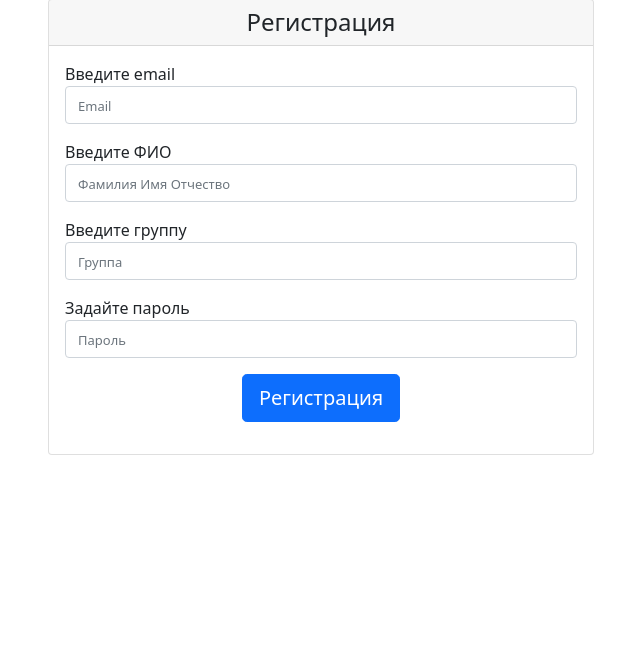
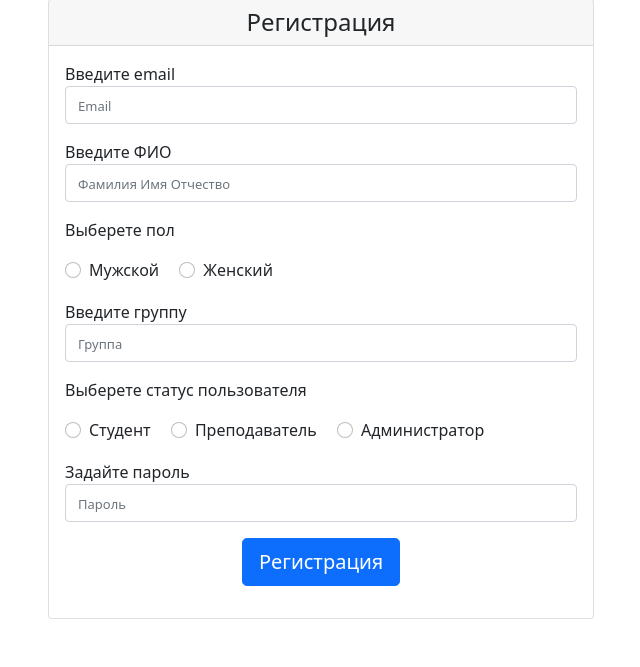
Before and after one commit to Muravov/diplom, a Symfony app: template templates/admin/add-user.html.twig in a window 1280 px wide. Shown: the part 291-958 px from the top of the page, without its empty margins (319-959 px from the left). Before the commit the page ends 746 px from the top, so only its background shows below. Run offline with Twig, Linux system fonts and the light colour scheme; the template is opened without the code that fills it, so the values that code supplies are empty; some libraries are stand-ins or nearby versions.

Commit message:
Обновлена регистрация пользователя

```diff
--- a/src/Repository/CourseworkRepository.php
+++ b/src/Repository/CourseworkRepository.php
@@ -121,7 +121,7 @@ class CourseworkRepository extends ServiceEntityRepository implements PasswordUp
                 `COL 23`, `COL 24`, `COL 25`, `COL 26`, `COL 27`, `COL 28`, `COL 29`,
                 `COL 30`, `COL 31`)
             VALUES (
-                    '{$id_new}','{$user->getId()}', NULL, 0, '{$user->getFio()}', '{$user->getGruppa()}', NULL, NULL, NULL,
+                    '{$id_new}','{$user->getId()}', NULL, 0, '{$user->getFio()}', '{$user->getGruppa()}', '{$user->getGender()  }', NULL, NULL,
                     '{$request->get("1")}', '{$request->get("2")}', '{$request->get("3")}', '{$request->get("4")}',
                     '{$request->get("5")}', '{$request->get("6")}', '{$request->get("7")}', '{$request->get("8")}',
                     '{$request->get("9")}', '{$request->get("10")}', '{$request->get("11")}', '{$request->get("12")}',
--- a/templates/admin/add-user.html.twig
+++ b/templates/admin/add-user.html.twig
@@ -25,16 +25,45 @@
                                                                 <input type="email" class="form-control" id="exampleInputEmail1" name="email" aria-describedby="emailHelp" placeholder="Email">
                                                         </div>
                                                         <div class="form-group">
-                                                                <label for="exampleInputEmail1">Введите ФИО</label>
-                                                                <input class="form-control" id="exampleInputEmail1" name="fio" placeholder="Фамилия Имя Отчество">
+                                                                <label for="fio">Введите ФИО</label>
+                                                                <input class="form-control" id="fio" name="fio" placeholder="Фамилия Имя Отчество">
+                                                        </div>
+
+                                                        <label for="exampleInputEmail1">Выберете пол</label>
+                                                        <div class="form-group">
+
+                                                                <div class="form-check form-check-inline">
+                                                                        <input class="form-check-input" type="radio" name="gender" id="gender1" value="м">
+                                                                        <label class="form-check-label" for="gender1">Мужской</label>
+                                                                </div>
+                                                                <div class="form-check form-check-inline">
+                                                                        <input class="form-check-input" type="radio" name="gender" id="gender2" value="ж">
+                                                                        <label class="form-check-label" for="gender2">Женский</label>
+                                                                </div>
                                                         </div>
                                                         <div class="form-group">
-                                                                <label for="exampleInputEmail1">Введите группу</label>
-                                                                <input class="form-control" id="exampleInputEmail1" name="gruppa" placeholder="Группа">
+                                                                <label for="gruppa">Введите группу</label>
+                                                                <input class="form-control" id="gruppa" name="gruppa" placeholder="Группа">
                                                         </div>
+                                                                <label for="exampleInput">Выберете статус пользователя</label>
+                                                                <div class="form-group1">
+
+                                                                        <div class="form-check form-check-inline">
+                                                                                <input class="form-check-input" type="radio" name="role" id="role1" value="ROLE_USER">
+                                                                                <label class="form-check-label" for="role1">Студент</label>
+                                                                        </div>
+                                                                        <div class="form-check form-check-inline">
+                                                                                <input class="form-check-input" type="radio" name="role" id="role2" value="ROLE_TEACHER">
+                                                                                <label class="form-check-label" for="role2">Преподаватель</label>
+                                                                        </div>
+                                                                        <div class="form-check form-check-inline">
+                                                                                <input class="form-check-input" type="radio" name="role" id="role3" value="ROLE_ADMIN">
+                                                                                <label class="form-check-label" for="role3">Администратор</label>
+                                                                        </div>
+                                                                </div>
                                                         <div class="form-group">
-                                                                <label for="exampleInputEmail1">Задайте пароль</label>
-                                                                <input class="form-control" id="exampleInputEmail1" name="password" placeholder="Пароль">
+                                                                <label for="password">Задайте пароль</label>
+                                                                <input class="form-control" id="password" name="password" placeholder="Пароль">
                                                         </div>
                                                         <div class="form-group center">
                                                                 <p><input type="submit"  class="btn btn-lg btn-block btn-primary" value="Регистрация"></p>
--- a/templates/index.html.twig
+++ b/templates/index.html.twig
@@ -5,7 +5,7 @@
 {% endblock %}
 {% block body %}
 <div class="container">
-        {% if header.role == 'Администратор' %}
+        {% if ( header.role == 'Администратор' ) or ( header.role == 'Преподаватель' ) %}
                 <div class="pricing-header px-3 py-3 pt-md-5 pb-md-4 mx-auto text-center">
                         <h1 class="display-4">Курсовые работы</h1>
                         <p class="lead">Выберите курсовую работу для проверки.</p>
--- a/templates/teacher/show-coursework.html.twig
+++ b/templates/teacher/show-coursework.html.twig
@@ -10,8 +10,8 @@
                         <div class="pricing-header px-3 py-3 pt-md-5 pb-md-4 mx-auto text-center">
                                 <h3 class="display-7">Выберете оценку</h3>
                                 <div class="form-check form-check-inline">
-                                        <input class="form-check-input" type="radio" name="assessment" id="inlineRadio1" value="3">
-                                        <label class="form-check-label" for="inlineRadio1">3</label>
+                                        <input class="form-check-input" type="radio" name="assessment" id="flexSwitchCheckDefault" value="3">
+                                        <label class="form-check-label" for="flexSwitchCheckDefault">3</label>
                                 </div>
                                 <div class="form-check form-check-inline">
                                         <input class="form-check-input" type="radio" name="assessment" id="inlineRadio2" value="4">
```
Also changed, not shown: migrations/Version20220520075949.php (added, +31 -0 lines), src/Controller/AdminAddUserController.php (+5 -2 lines), src/Entity/User.php (+19 -0 lines), templates/teacher/check-coursework.html.twig (+4 -4 lines).
